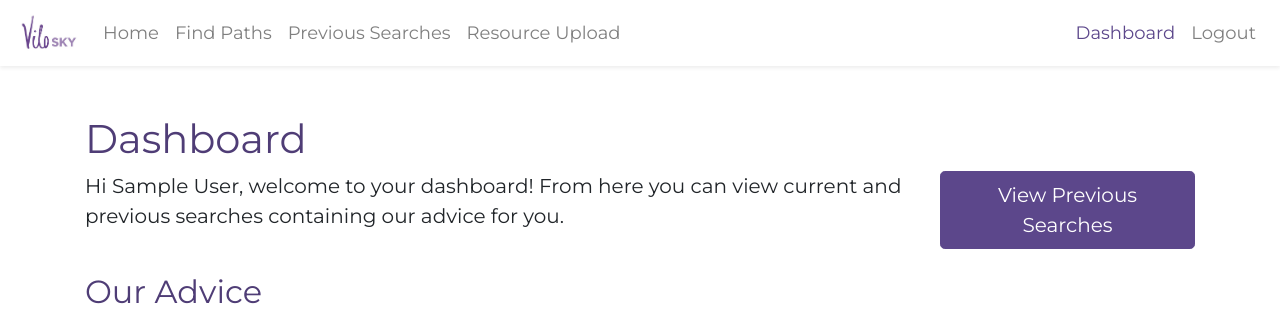
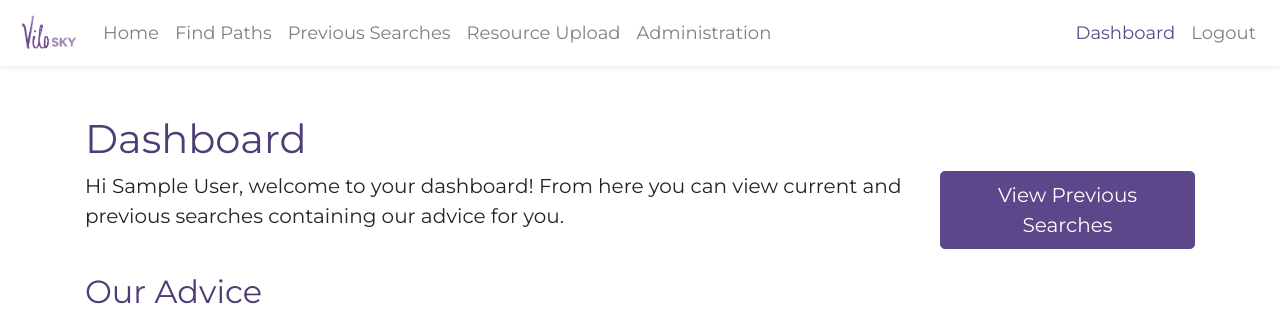
Before and after one commit to tp3-2020-CS32/ViloSky, a Django app: page /paths/dashboard/ in a window 1280 px wide. Shown: the top 310 px of the page. Run offline with Django 3.2, Linux system fonts and the light colour scheme; the visitor is signed in with stand-in values (Sample User, id 1); some libraries are stand-ins or nearby versions.

Commit message:
Link to administration page added to navbar

```diff
--- a/vilosky_paths/templates/paths/base.html
+++ b/vilosky_paths/templates/paths/base.html
@@ -49,6 +49,10 @@
                 {% endif %}
                 {% if user.is_staff %}
                 <li class="nav-item"><a class="nav-link" href="{% url 'paths:resource-upload' %}">Resource Upload</a>
+                </li>
+                {% endif %}
+                {% if user.is_superuser %}
+                <li class="nav-item"><a class="nav-link" href="{% url 'admin:index' %}">Administration</a>
                 </li>
                 {% endif %}
             </ul>
```
